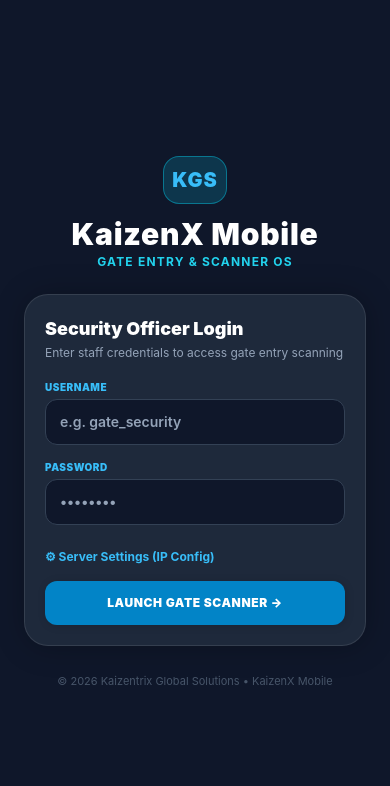
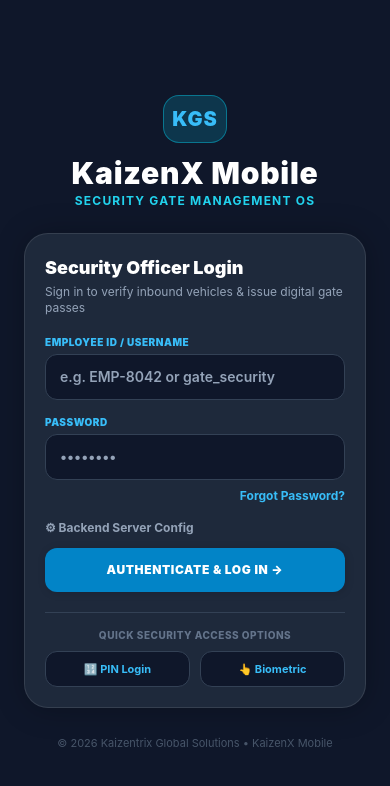
Before and after one commit to Vardhan158/KaizenAssests, a React Native app in the folder kaizenX/: screen / in a window 390 px wide. Shown: the top 786 px of the page. Built offline with nearby package versions, Linux system fonts and the light colour scheme; no server answers.

Commit message:
Implement PRD Section 7: Screen 02 - Security Login with officer duty assignments and authentication options

```diff
--- a/kaizenX/src/screens/LoginScreen.tsx
+++ b/kaizenX/src/screens/LoginScreen.tsx
@@ -26,7 +26,7 @@ export function LoginScreen({ onLoginSuccess }: LoginScreenProps) {
 
   const handleLogin = async () => {
     if (!username.trim() || !password.trim()) {
-      Alert.alert("Required", "Please enter Staff Username and Password.");
+      Alert.alert("Required", "Please enter Employee ID / Username and Password.");
       return;
     }
 
@@ -43,6 +43,27 @@ export function LoginScreen({ onLoginSuccess }: LoginScreenProps) {
     }
   };
 
+  const handleForgotPassword = () => {
+    Alert.alert(
+      "Reset Security Password",
+      "Please contact your Facility IT Administrator or Security Chief to reset your AMS/WMS Gate Officer credentials.\n\nSupport Desk: +91 (80) 4567-8900\nEmail: security-it@kaizentrix.com"
+    );
+  };
+
+  const handleBiometricLogin = () => {
+    Alert.alert(
+      "Biometric Login",
+      "Scanning fingerprint / face ID sensor...\n\nBiometric authentication will load your assigned gate session automatically once hardware sensor is verified."
+    );
+  };
+
+  const handlePinLogin = () => {
+    Alert.alert(
+      "Security PIN Login",
+      "Please enter your 4-digit Security Officer Quick Access PIN configured in Profile Settings."
+    );
+  };
+
   return (
     <KeyboardAvoidingView
       behavior={Platform.OS === "ios" ? "padding" : "height"}
@@ -56,23 +77,25 @@ export function LoginScreen({ onLoginSuccess }: LoginScreenProps) {
           </View>
           <Text style={tw`text-white text-3xl font-black tracking-wide`}>KaizenX Mobile</Text>
           <Text style={tw`text-cyan-400 text-xs font-bold tracking-widest mt-0.5 uppercase`}>
-            Gate Entry & Scanner OS
+            Security Gate Management OS
           </Text>
         </View>
 
-        {/* Card Form */}
+        {/* Login Card Form */}
         <View style={tw`bg-slate-800 rounded-3xl p-5 border border-white/10 shadow-2xl`}>
           <Text style={tw`text-white text-lg font-black`}>Security Officer Login</Text>
           <Text style={tw`text-slate-400 text-xs mb-5 mt-0.5`}>
-            Enter staff credentials to access gate entry scanning
+            Sign in to verify inbound vehicles & issue digital gate passes
           </Text>
 
-          {/* Username Input */}
+          {/* Employee ID / Username Field */}
           <View style={tw`mb-4`}>
-            <Text style={tw`text-sky-400 text-[10px] font-black tracking-wider mb-1.5`}>USERNAME</Text>
+            <Text style={tw`text-sky-400 text-[10px] font-black tracking-wider mb-1.5`}>
+              EMPLOYEE ID / USERNAME
+            </Text>
             <TextInput
               style={tw`bg-slate-900 border border-slate-700 rounded-xl px-3.5 py-3 text-white text-sm font-semibold`}
-              placeholder="e.g. gate_security"
+              placeholder="e.g. EMP-8042 or gate_security"
               placeholderTextColor="#94a3b8"
               value={username}
               onChangeText={setUsername}
@@ -80,8 +103,8 @@ export function LoginScreen({ onLoginSuccess }: LoginScreenProps) {
             />
           </View>
 
-          {/* Password Input */}
-          <View style={tw`mb-4`}>
+          {/* Password Field */}
+          <View style={tw`mb-2`}>
             <Text style={tw`text-sky-400 text-[10px] font-black tracking-wider mb-1.5`}>PASSWORD</Text>
             <TextInput
               style={tw`bg-slate-900 border border-slate-700 rounded-xl px-3.5 py-3 text-white text-sm font-semibold`}
@@ -93,20 +116,22 @@ export function LoginScreen({ onLoginSuccess }: LoginScreenProps) {
             />
           </View>
 
-          {/* Server Config Toggle */}
-          <TouchableOpacity
-            style={tw`my-2`}
-            onPress={() => setShowConfig(!showConfig)}
-          >
-            <Text style={tw`text-sky-400 text-xs font-bold`}>
-              {showConfig ? "▲ Hide Server Settings" : "⚙ Server Settings (IP Config)"}
+          {/* Forgot Password Action */}
+          <TouchableOpacity style={tw`align-self-end mb-4`} onPress={handleForgotPassword}>
+            <Text style={tw`text-sky-400 text-xs font-bold text-right`}>Forgot Password?</Text>
+          </TouchableOpacity>
+
+          {/* Server Settings Toggle */}
+          <TouchableOpacity style={tw`mb-3`} onPress={() => setShowConfig(!showConfig)}>
+            <Text style={tw`text-slate-400 text-xs font-bold`}>
+              {showConfig ? "▲ Hide Server Settings" : "⚙ Backend Server Config"}
             </Text>
           </TouchableOpacity>
 
           {showConfig && (
             <View style={tw`bg-slate-900 p-3 rounded-xl mb-4 border border-slate-700`}>
               <Text style={tw`text-sky-400 text-[10px] font-black tracking-wider mb-1`}>
-                BACKEND SERVER URL / IP
+                BACKEND SERVER URL
               </Text>
               <TextInput
                 style={tw`bg-slate-800 border border-slate-700 rounded-lg px-3 py-2 text-white text-xs font-mono`}
@@ -119,9 +144,9 @@ export function LoginScreen({ onLoginSuccess }: LoginScreenProps) {
             </View>
           )}
 
-          {/* Login Button */}
+          {/* Main Login Button */}
           <TouchableOpacity
-            style={tw`bg-sky-600 py-3.5 rounded-xl items-center mt-2 shadow-lg ${
+            style={tw`bg-sky-600 py-3.5 rounded-xl items-center shadow-lg ${
               loading ? "opacity-60" : ""
             }`}
             onPress={handleLogin}
@@ -130,9 +155,31 @@ export function LoginScreen({ onLoginSuccess }: LoginScreenProps) {
             {loading ? (
               <ActivityIndicator color="#ffffff" />
             ) : (
-              <Text style={tw`text-white font-black text-xs tracking-wider`}>LAUNCH GATE SCANNER →</Text>
+              <Text style={tw`text-white font-black text-xs tracking-wider`}>AUTHENTICATE & LOG IN →</Text>
             )}
           </TouchableOpacity>
+
+          {/* Optional Future Capabilities Section */}
+          <View style={tw`mt-5 pt-4 border-t border-slate-700`}>
+            <Text style={tw`text-slate-500 text-[10px] font-extrabold tracking-wider uppercase mb-2.5 text-center`}>
+              QUICK SECURITY ACCESS OPTIONS
+            </Text>
+            <View style={tw`flex-row gap-2.5`}>
+              <TouchableOpacity
+                style={tw`flex-1 bg-slate-900 py-2.5 rounded-xl items-center border border-slate-700`}
+                onPress={handlePinLogin}
+              >
+                <Text style={tw`text-sky-400 text-[11px] font-bold`}>🔢 PIN Login</Text>
+              </TouchableOpacity>
+
+              <TouchableOpacity
+                style={tw`flex-1 bg-slate-900 py-2.5 rounded-xl items-center border border-slate-700`}
+                onPress={handleBiometricLogin}
+              >
+                <Text style={tw`text-sky-400 text-[11px] font-bold`}>👆 Biometric</Text>
+              </TouchableOpacity>
+            </View>
+          </View>
         </View>
 
         <Text style={tw`text-slate-600 text-[11px] text-center mt-7`}>
--- a/kaizenX/src/screens/ProfileScreen.tsx
+++ b/kaizenX/src/screens/ProfileScreen.tsx
@@ -44,38 +44,70 @@ export function ProfileScreen({ user, onLogout }: ProfileScreenProps) {
 
   return (
     <ScrollView style={tw`flex-1 bg-slate-900`} contentContainerStyle={tw`p-4 pb-10`}>
-      <Text style={tw`text-white text-lg font-black tracking-wider mb-4`}>GATE OFFICER PROFILE</Text>
+      <Text style={tw`text-white text-lg font-black tracking-wider mb-4`}>SECURITY OFFICER PROFILE</Text>
 
-      {/* User Info Card */}
-      <View style={tw`bg-slate-800 rounded-2xl p-5 mb-5 border border-white/10`}>
-        <View style={tw`w-14 h-14 rounded-full bg-sky-600 justify-center items-center self-center mb-2.5`}>
+      {/* User Info & Assignment Card */}
+      <View style={tw`bg-slate-800 rounded-2xl p-5 mb-5 border border-white/10 shadow-xl`}>
+        <View style={tw`w-16 h-16 rounded-full bg-sky-600 justify-center items-center self-center mb-2.5`}>
           <Text style={tw`text-white text-2xl font-black`}>
-            {user?.full_name ? user.full_name.charAt(0).toUpperCase() : "G"}
+            {user?.full_name ? user.full_name.charAt(0).toUpperCase() : "R"}
           </Text>
         </View>
 
-        <Text style={tw`text-white text-base font-bold text-center`}>
-          {user?.full_name || user?.username || "Security Officer"}
+        <Text style={tw`text-white text-lg font-black text-center`}>
+          {user?.full_name || "Rajesh Kumar"}
         </Text>
         <Text style={tw`text-sky-400 text-xs font-bold text-center mt-0.5`}>
-          {user?.roles?.[0] || "GATE_SECURITY"}
+          {user?.role || "Security Officer"}
         </Text>
 
         <View style={tw`h-px bg-slate-700 my-4`} />
 
-        <View style={tw`flex-row justify-between mb-2.5`}>
-          <Text style={tw`text-slate-400 text-xs font-semibold`}>Username</Text>
-          <Text style={tw`text-white text-xs font-bold`}>{user?.username || "N/A"}</Text>
+        {/* Assigned Officer Parameters */}
+        <Text style={tw`text-slate-400 text-[10px] font-extrabold tracking-wider uppercase mb-3`}>
+          ASSIGNED SITE & DUTY METADATA
+        </Text>
+
+        <View style={tw`flex-row justify-between items-center mb-2.5`}>
+          <Text style={tw`text-slate-400 text-xs font-semibold`}>Company</Text>
+          <Text style={tw`text-white text-xs font-bold`}>
+            {user?.company || "Kaizentrix Global Manufacturing Ltd"}
+          </Text>
         </View>
 
-        <View style={tw`flex-row justify-between mb-2.5`}>
-          <Text style={tw`text-slate-400 text-xs font-semibold`}>Gate Location</Text>
-          <Text style={tw`text-white text-xs font-bold`}>Main Gate 01</Text>
+        <View style={tw`flex-row justify-between items-center mb-2.5`}>
+          <Text style={tw`text-slate-400 text-xs font-semibold`}>Site / Facility</Text>
+          <Text style={tw`text-white text-xs font-bold`}>
+            {user?.site || "Bengaluru Manufacturing Plant"}
+          </Text>
         </View>
 
-        <View style={tw`flex-row justify-between`}>
-          <Text style={tw`text-slate-400 text-xs font-semibold`}>Status</Text>
-          <Text style={tw`text-emerald-400 text-xs font-bold`}>● ACTIVE DUTY</Text>
+        <View style={tw`flex-row justify-between items-center mb-2.5`}>
+          <Text style={tw`text-slate-400 text-xs font-semibold`}>Warehouse</Text>
+          <Text style={tw`text-white text-xs font-bold`}>
+            {user?.warehouse || "Central Inbound Warehouse"}
+          </Text>
+        </View>
+
+        <View style={tw`flex-row justify-between items-center mb-2.5`}>
+          <Text style={tw`text-slate-400 text-xs font-semibold`}>Gate Assignment</Text>
+          <Text style={tw`text-sky-400 text-xs font-black`}>
+            {user?.gate_location || "Main Gate – 01"}
+          </Text>
+        </View>
+
+        <View style={tw`flex-row justify-between items-center mb-2.5`}>
+          <Text style={tw`text-slate-400 text-xs font-semibold`}>Active Shift</Text>
+          <Text style={tw`text-emerald-400 text-xs font-bold`}>
+            {user?.shift || "Morning Shift (06:00 AM - 02:00 PM)"}
+          </Text>
+        </View>
+
+        <View style={tw`flex-row justify-between items-center mt-1`}>
+          <Text style={tw`text-slate-400 text-xs font-semibold`}>Employee ID</Text>
+          <Text style={tw`text-slate-300 text-xs font-mono font-bold`}>
+            {user?.username || "EMP-8042"}
+          </Text>
         </View>
       </View>
 
```
Also changed, not shown: kaizenX/src/services/api.ts (+32 -5 lines).
